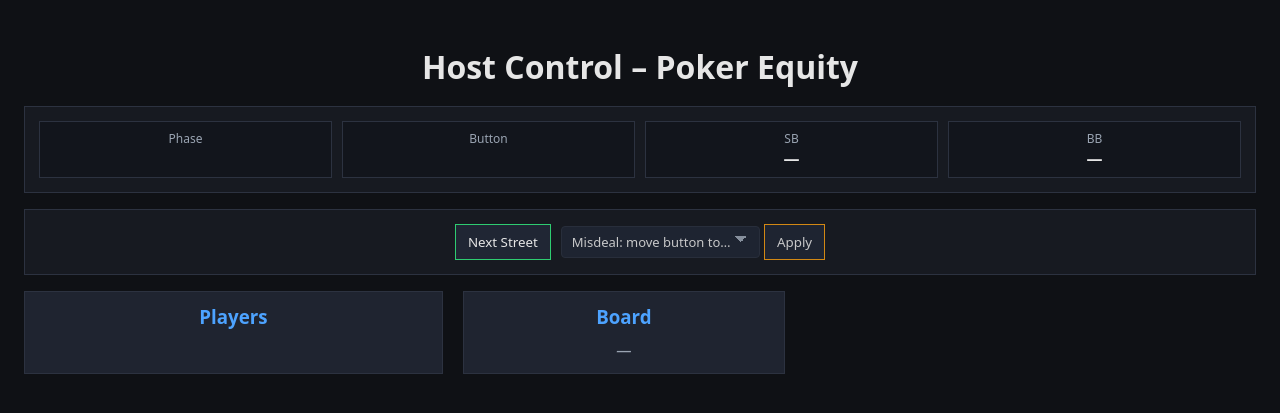
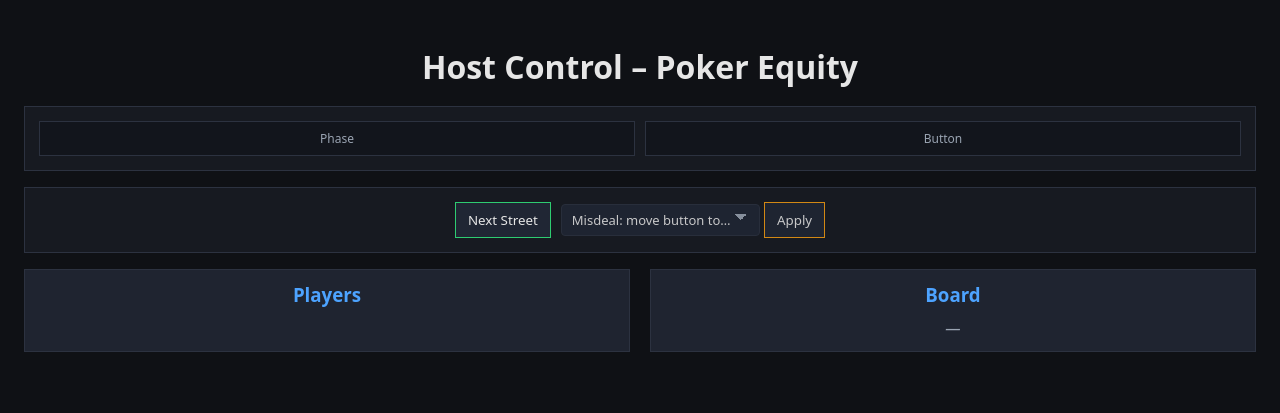
Before and after one commit to Plumpduck1/Poker-Equity-Server, a Flask app: template templates/host.html in a window 1280 px wide. Shown: the top 413 px of the page. Run offline with Flask 3, Linux system fonts and the light colour scheme; the template is opened without the code that fills it, so the values that code supplies are empty.

Commit message:
simple host controls

```diff
--- a/templates/host.html
+++ b/templates/host.html
@@ -47,7 +47,7 @@ h3 {
 
 .container {
     display: grid;
-    grid-template-columns: 1.3fr 1fr 1.4fr;
+    grid-template-columns: 1fr 1fr;
     gap: 20px;
 }
 
@@ -194,7 +194,8 @@ button:disabled {
 
 <!-- ================= STATUS ================= -->
 <div class="panel">
-    <div class="status-grid">
+    <div class="status-grid" style="grid-template-columns: repeat(2, 1fr);">
+
         <div class="status-box">
             <div class="status-label">Phase</div>
             <div class="status-value">{{ game.phase }}</div>
@@ -202,32 +203,14 @@ button:disabled {
 
         <div class="status-box">
             <div class="status-label">Button</div>
-            <div class="status-value">{{ game.players[game.button_index] }}</div>
+            <div class="status-value">
+                {{ game.players[game.button_index] }}
+            </div>
         </div>
 
-        {% if game.players|length >= 2 %}
-        <div class="status-box">
-            <div class="status-label">Small Blind</div>
-            <div class="status-value">
-                {{ game.players[(game.button_index + 1) % game.players|length] }}
-            </div>
-        </div>
-        {% else %}
-        <div class="status-box"><div class="status-label">SB</div><div class="status-value">—</div></div>
-        {% endif %}
-
-        {% if game.players|length >= 3 %}
-        <div class="status-box">
-            <div class="status-label">Big Blind</div>
-            <div class="status-value">
-                {{ game.players[(game.button_index + 2) % game.players|length] }}
-            </div>
-        </div>
-        {% else %}
-        <div class="status-box"><div class="status-label">BB</div><div class="status-value">—</div></div>
-        {% endif %}
     </div>
 </div>
+
 
 <!-- ================= CONTROLS ================= -->
 <div class="panel controls">
@@ -270,14 +253,6 @@ button:disabled {
                 <span class="player-pos">{{ positions[player] }}</span>
                 <strong>{{ player }}</strong>
             </div>
-
-            <div class="player-row">
-                <div>
-                    <span class="player-pos">{{ positions[player] }}</span>
-                    <strong>{{ player }}</strong>
-                </div>
-            </div>
-
         </div>
     {% endfor %}
 </div>
```
